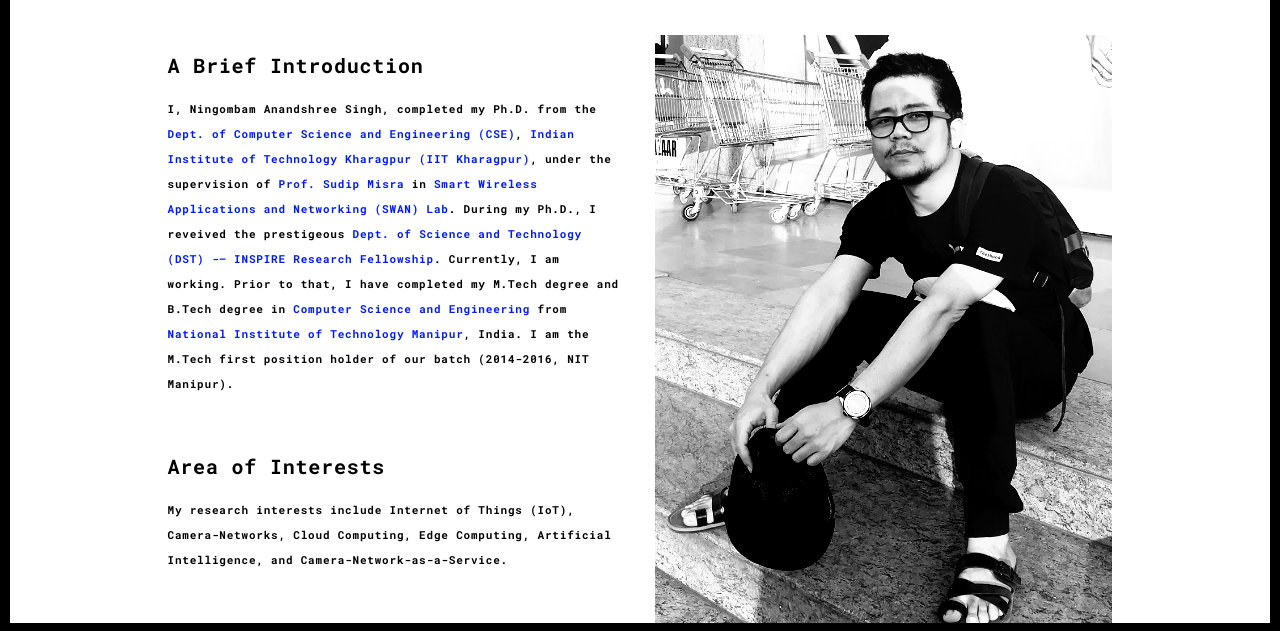
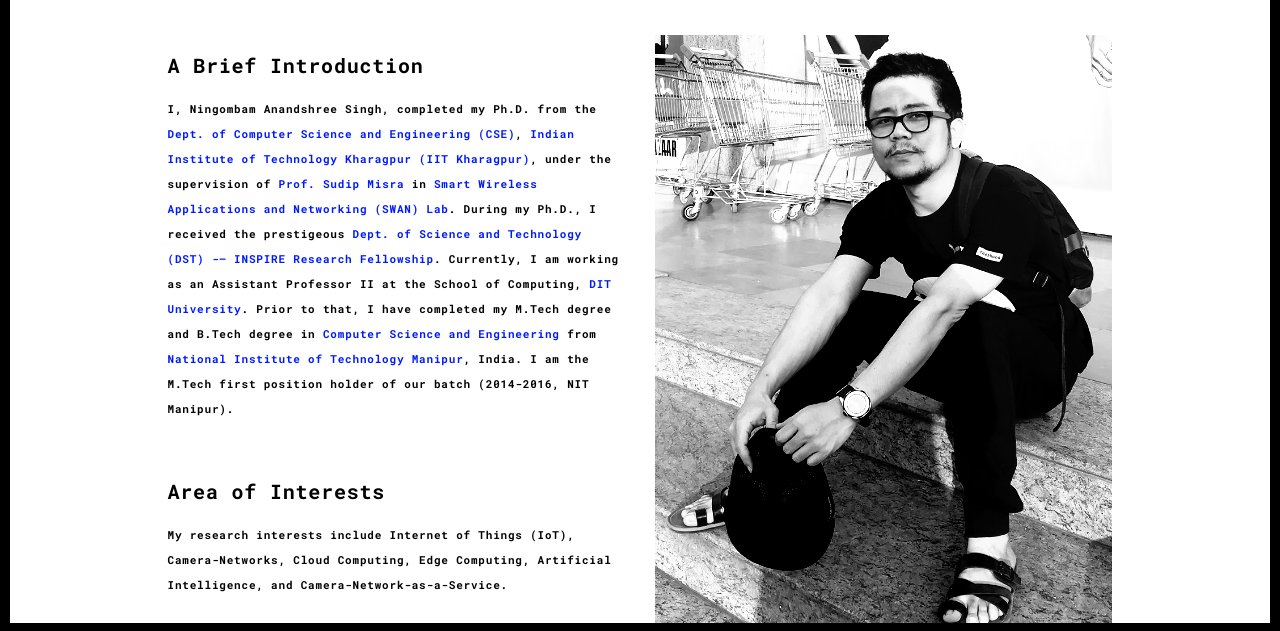
Before and after one commit to NingombamAnandshreeSingh/ningombamanandshreesingh.github.io, a plain HTML site: page about.html in a window 1280 px wide. Shown: the part 167-798 px from the top of the page. Drawn offline with Linux system fonts and the light colour scheme.

Commit message:
Update about.html

```diff
--- a/about.html
+++ b/about.html
@@ -63,7 +63,7 @@
               <div class="row">
                 <div class="col-xs-12 col-md-6">
                   <h3><b>A Brief Introduction</b></h3>
-                  <p><b>I, Ningombam Anandshree Singh, completed my Ph.D. from the <a href="http://cse.iitkgp.ac.in//" target"_blank"="">Dept. of Computer Science and Engineering (CSE)</a>, <a href="http://www.iitkgp.ac.in/" target"_blank"="">Indian Institute of Technology Kharagpur (IIT Kharagpur)</a>, under the supervision of <a href="https://cse.iitkgp.ac.in/~smisra/" target"_blank"="">Prof. Sudip Misra</a> in <a href="http://cse.iitkgp.ac.in/~smisra/swan/" target"_blank"=""> Smart Wireless Applications and Networking (SWAN) Lab</a>. During my Ph.D., I reveived the prestigeous <a href="https://www.online-inspire.gov.in/" target"_blank"="">Dept. of Science and Technology (DST) -– INSPIRE Research Fellowship</a>. Currently, I am working. Prior to that, I have completed my M.Tech degree and B.Tech degree in <a href="https://www.nitmanipur.ac.in/Deptindex.aspx?page=a&ItemID=ca&nDeptID=k" target"_blank"="">Computer Science and Engineering</a> from <a href="https://www.nitmanipur.ac.in" target"_blank"="">National Institute of Technology Manipur</a>, India. I am the M.Tech first position holder of our batch (2014-2016, NIT Manipur).<b></p><br>
+                  <p><b>I, Ningombam Anandshree Singh, completed my Ph.D. from the <a href="http://cse.iitkgp.ac.in//" target"_blank"="">Dept. of Computer Science and Engineering (CSE)</a>, <a href="http://www.iitkgp.ac.in/" target"_blank"="">Indian Institute of Technology Kharagpur (IIT Kharagpur)</a>, under the supervision of <a href="https://cse.iitkgp.ac.in/~smisra/" target"_blank"="">Prof. Sudip Misra</a> in <a href="http://cse.iitkgp.ac.in/~smisra/swan/" target"_blank"=""> Smart Wireless Applications and Networking (SWAN) Lab</a>. During my Ph.D., I received the prestigeous <a href="https://www.online-inspire.gov.in/" target"_blank"="">Dept. of Science and Technology (DST) -– INSPIRE Research Fellowship</a>. Currently, I am working as an Assistant Professor II at the School of Computing, <a href="https://www.dituniversity.edu.in/" target"_blank"="">DIT University</a>. Prior to that, I have completed my M.Tech degree and B.Tech degree in <a href="https://www.nitmanipur.ac.in/Deptindex.aspx?page=a&ItemID=ca&nDeptID=k" target"_blank"="">Computer Science and Engineering</a> from <a href="https://www.nitmanipur.ac.in" target"_blank"="">National Institute of Technology Manipur</a>, India. I am the M.Tech first position holder of our batch (2014-2016, NIT Manipur).<b></p><br>
                   <h3>Area of Interests </h3>
                   <p><b>My research interests include Internet of Things (IoT), Camera-Networks, Cloud Computing, Edge Computing, Artificial Intelligence, and Camera-Network-as-a-Service.</b></p>
                 </div>
```
